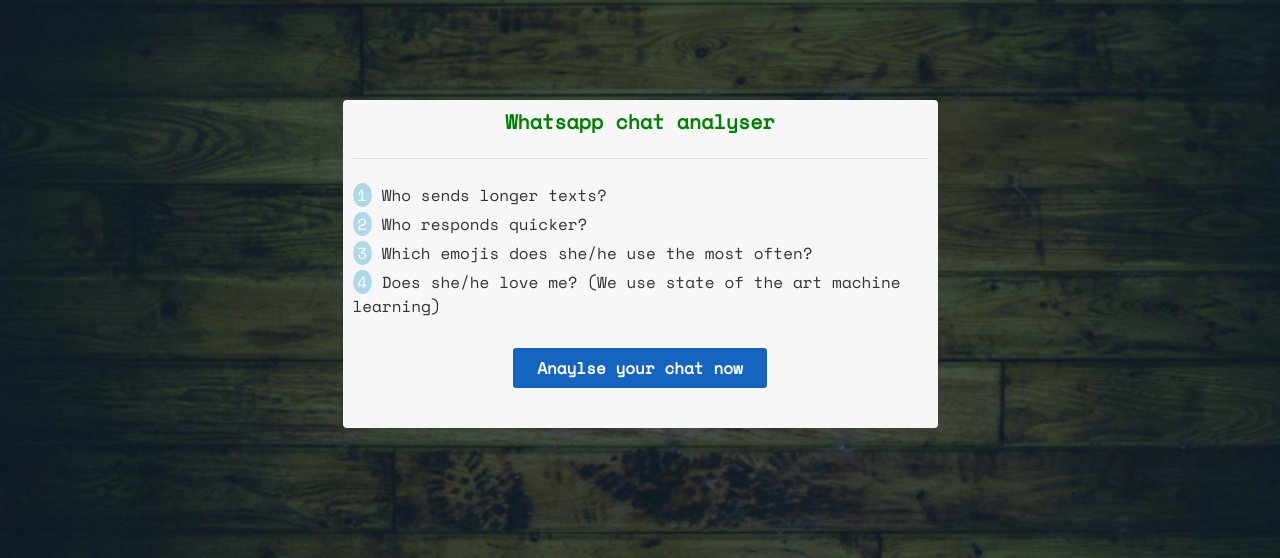
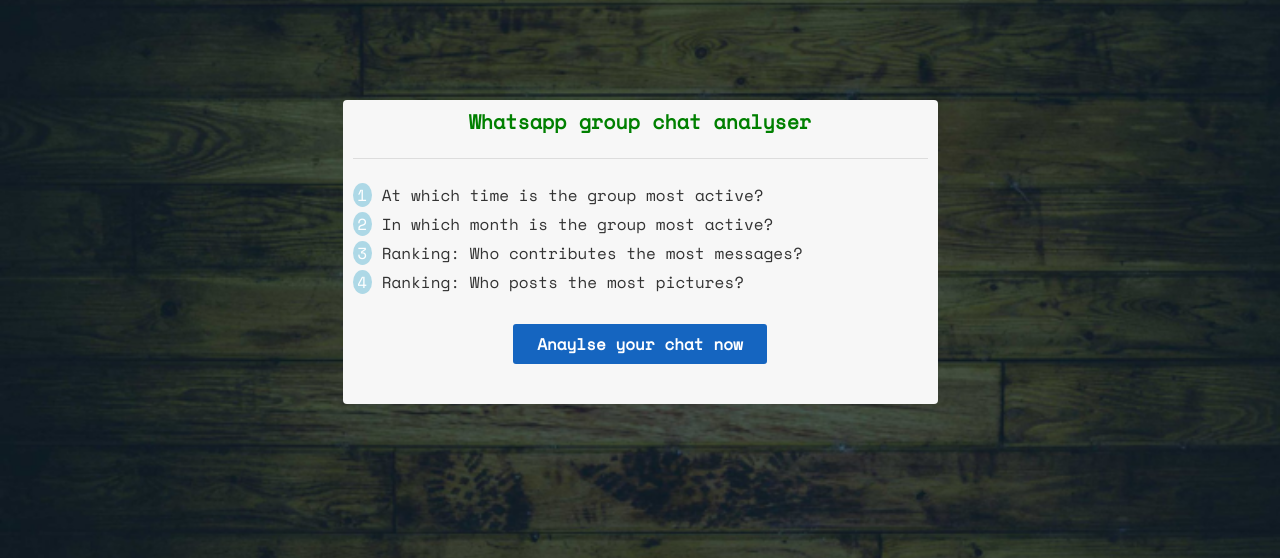
Before and after one commit to JanRuettinger/chatanalytics, a Flask app: page / in a window 1280 px wide. Shown: the part 78-636 px from the top of the page. Run offline with Flask 2, Linux system fonts and the light colour scheme; some libraries are stand-ins or nearby versions.

Commit message:
Update text on html templates

```diff
--- a/project/templates/main/about.html
+++ b/project/templates/main/about.html
@@ -5,6 +5,6 @@
 
     <div class="info-container">
       <h1>About</h1><hr>
-      <p>Text will come soon!</p>
+      <p>This is a little project was created right after EuroSciPy 2017.</p>
     </div>
 {% endblock %}
--- a/project/templates/main/index.html
+++ b/project/templates/main/index.html
@@ -4,12 +4,12 @@
 {% block page_content %}
 
     <div class="index-container">
-      <h1>Whatsapp chat analyser</h1><hr>
+      <h1>Whatsapp group chat analyser</h1><hr>
       <ol>
-        <li>Who sends longer texts?</li>
-        <li>Who responds quicker?</li>
-        <li>Which emojis does she/he use the most often?</li>
-        <li>Does she/he love me? (We use state of the art machine learning)</li>
+        <li>At which time is the group most active?</li>
+        <li>In which month is the group most active?</li>
+        <li>Ranking: Who contributes the most messages?</li>
+        <li>Ranking: Who posts the most pictures?</li>
       </ol>
 
       <div class="bt-analyse"><a href="{{url_for('main.instructions')}}" class="button">Anaylse your chat now</a>
--- a/project/templates/main/privacy.html
+++ b/project/templates/main/privacy.html
@@ -5,6 +5,6 @@
 
     <div class="info-container">
       <h1>Privacy</h1><hr>
-      <p>We delete your data right after the analysis!</p>
+      <p>Your data is deleted right after the analysis!</p>
     </div>
 {% endblock %}
```
